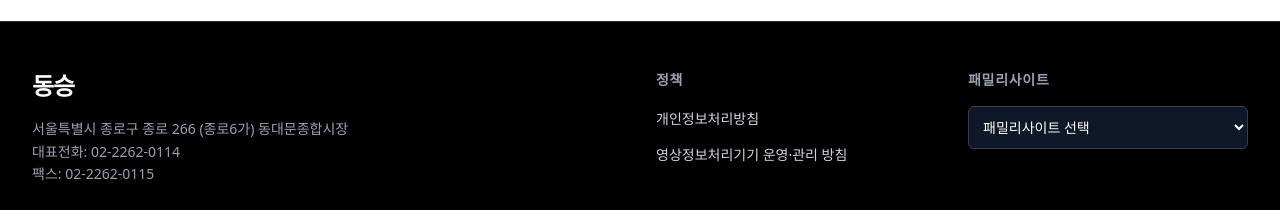
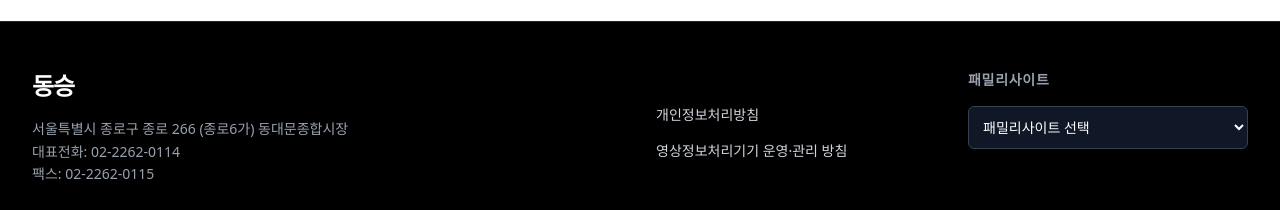
Before and after one commit to lyu2002lyu-glitch/dongsung, a React (Vite) app: page / in a window 1280 px wide. Shown: the part 2660-2870 px from the top of the page. Built offline with nearby package versions, Linux system fonts and the light colour scheme; a web font is replaced by a local one.

Commit message:
fix: Update footer layout and replace logo
Adjusts spacing in the footer component and replaces the existing logo with a new version.

```diff
--- a/src/components/Footer.tsx
+++ b/src/components/Footer.tsx
@@ -20,8 +20,7 @@ export default function Footer() {
           </div>
 
           <div>
-            <h3 className="text-sm font-bold uppercase tracking-wider text-gray-400 mb-4">정책</h3>
-            <ul className="space-y-3">
+            <ul className="space-y-3 mt-8">
               <li>
                 <Link to="/privacy" className="text-sm text-gray-300 hover:text-white transition-colors">
                   개인정보처리방침
```
Also changed, not shown: public/logo.png (renamed from logo.png).
